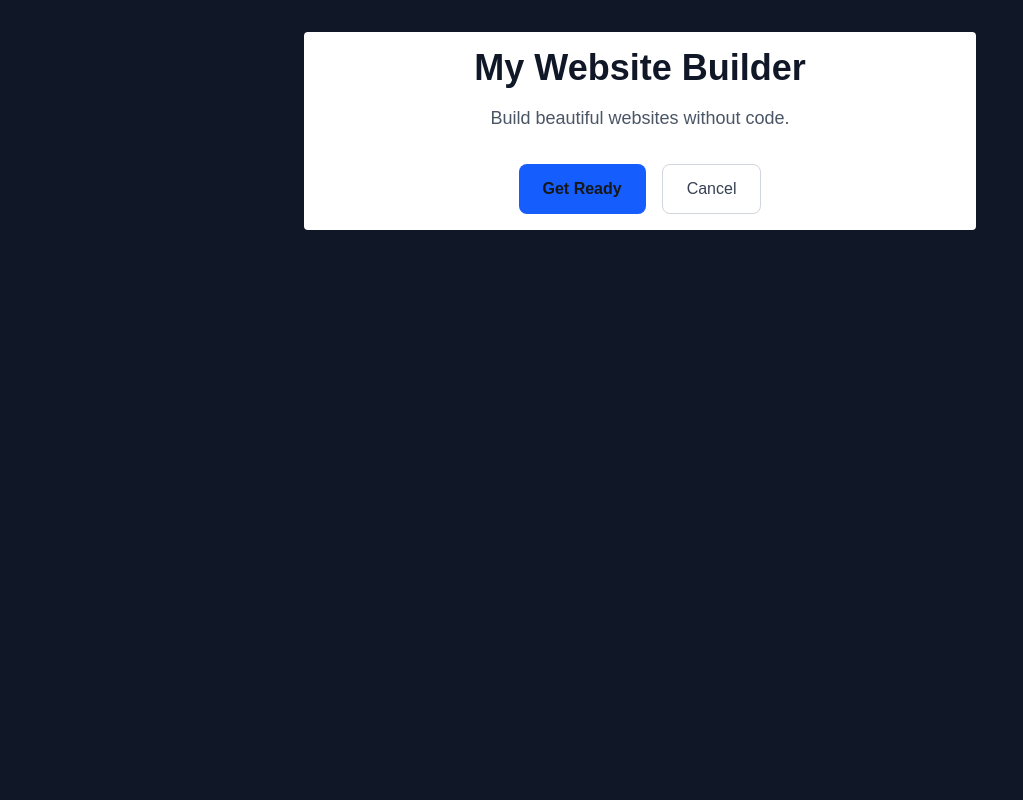
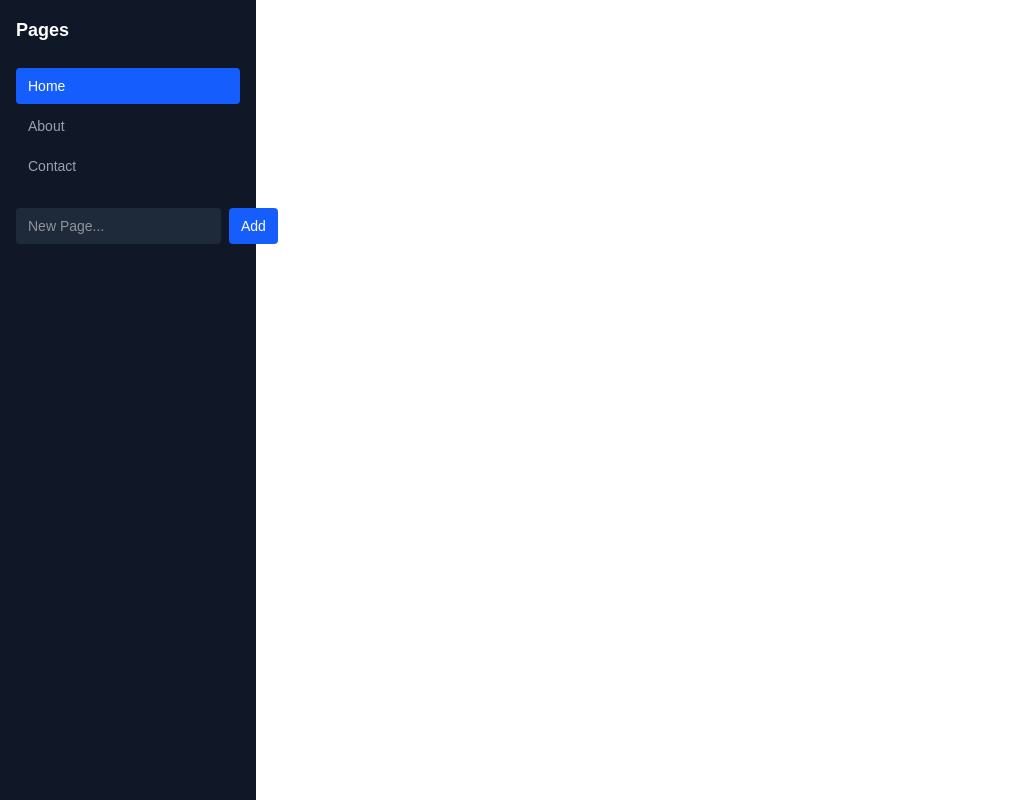
Before and after one commit to Md-Ashikur-Rahman-Ashik/Drag-And-Drop, a Next.js app: page / in a window 1280 px wide. Shown: the whole page, without its empty margins (0-1023 px from the left). Built offline with nearby package versions, Linux system fonts and the light colour scheme.

Commit message:
Added page manager

```diff
--- a/app/components/PageManager.js
+++ b/app/components/PageManager.js
@@ -3,39 +3,75 @@
 import { useState } from "react";
 
 export default function PageManager() {
-  const [pages, setPages] = useState(["Home", "About"]);
-  const [newPage, setNewPage] = useState("");
+  const [pages, setPages] = useState([
+    { id: 1, title: "Home" },
+    { id: 2, title: "About" },
+    { id: 3, title: "Contact" },
+  ]);
+
+  const [selectedId, setSelectedId] = useState(1);
+  const [newTitle, setNewTitle] = useState("");
 
   const addPage = () => {
-    if (newPage == "") return;
+    if (newTitle.trim() === "") return;
+
+    const newPage = {
+      id: Date.now(),
+      title: newTitle.trim(),
+    };
 
     setPages([...pages, newPage]);
-    setNewPage("");
+    setNewTitle("");
   };
 
-  const deletePage = (pageToDelete) => {
-    setPages(pages.filter((page) => page != pageToDelete));
+  const deletePage = (id) => {
+    if (pages.length == 1) return;
+
+    setPages(pages.filter((page) => page.id !== id));
+    if (selectedId === id) setSelectedId(pages[0].id);
   };
 
   return (
-    <div>
-      <h2> Pages {pages.length}</h2>
+    <div className="w-64 bg-gray-900 min-h-screen p-4">
+      <h2 className="text-white font-bold text-lg mb-6">Pages</h2>
 
-      <ul>
+      <ul className="space-y-1 mb-6">
         {pages.map((page) => (
-          <li key={page}>
-            {page}{" "}
-            <button onClick={() => deletePage(page)}>Delete Page</button>
+          <li
+            key={page.id}
+            onClick={() => setSelectedId(page.id)}
+            className={`px-3 flex justify-between py-2 rounded cursor-pointer text-sm font-medium group ${selectedId === page.id ? "bg-blue-600 text-white" : "text-gray-400 hover:bg-gray-800 hover:text-white"}`}
+          >
+            <span>{page.title}</span>
+            <button
+              onClick={(e) => {
+                e.stopPropagation();
+                deletePage(page.id);
+              }}
+              className="opacity-0 group-hover:opacity-100 text-xs hover:text-red-400 transition-opacity"
+            >
+              X
+            </button>
           </li>
         ))}
       </ul>
 
-      <input
-        value={newPage}
-        onChange={(e) => setNewPage(e.target.value)}
-        placeholder="New Page Name"
-      />
-      <button onClick={addPage}>Add Page</button>
+      <div className="flex gap-2">
+        <input
+          value={newTitle}
+          onChange={(e) => setNewTitle(e.target.value)}
+          onKeyDown={(e) => e.key === "Enter" && addPage()}
+          placeholder="New Page..."
+          className="flex-1 bg-gray-800 text-white text-sm px-3 py-2 rounded outline-none"
+        />
+
+        <button
+          onClick={addPage}
+          className="bg-blue-600 text-white px-3 py-2 rounded text-sm hover:bg-blue-700"
+        >
+          Add
+        </button>
+      </div>
     </div>
   );
 }
--- a/app/page.tsx
+++ b/app/page.tsx
@@ -1,24 +1,5 @@
+import PageManager from "./components/PageManager";
+
 export default function Home() {
-  return (
-    <div className="min-h-screen bg-gray-900 p-8">
-      <div className="bg-white max-w-2xl rounded p-4 mx-auto">
-        <h1 className="text-4xl text-center font-bold text-gray-900 mb-4">
-          My Website Builder
-        </h1>
-
-        <p className="text-lg text-center text-gray-600 mb-8">
-          Build beautiful websites without code.
-        </p>
-
-        <div className="flex justify-center gap-4">
-          <button className="bg-blue-600 px-6 py-3 rounded-lg font-semibold hover:bg-blue-700">
-          Get Ready
-        </button>
-          <button className="border border-gray-300 text-gray-700 px-6 py-3 rounded-lg">
-          Cancel
-        </button>
-        </div>
-      </div>
-    </div>
-  );
+  return <PageManager />;
 }
```
